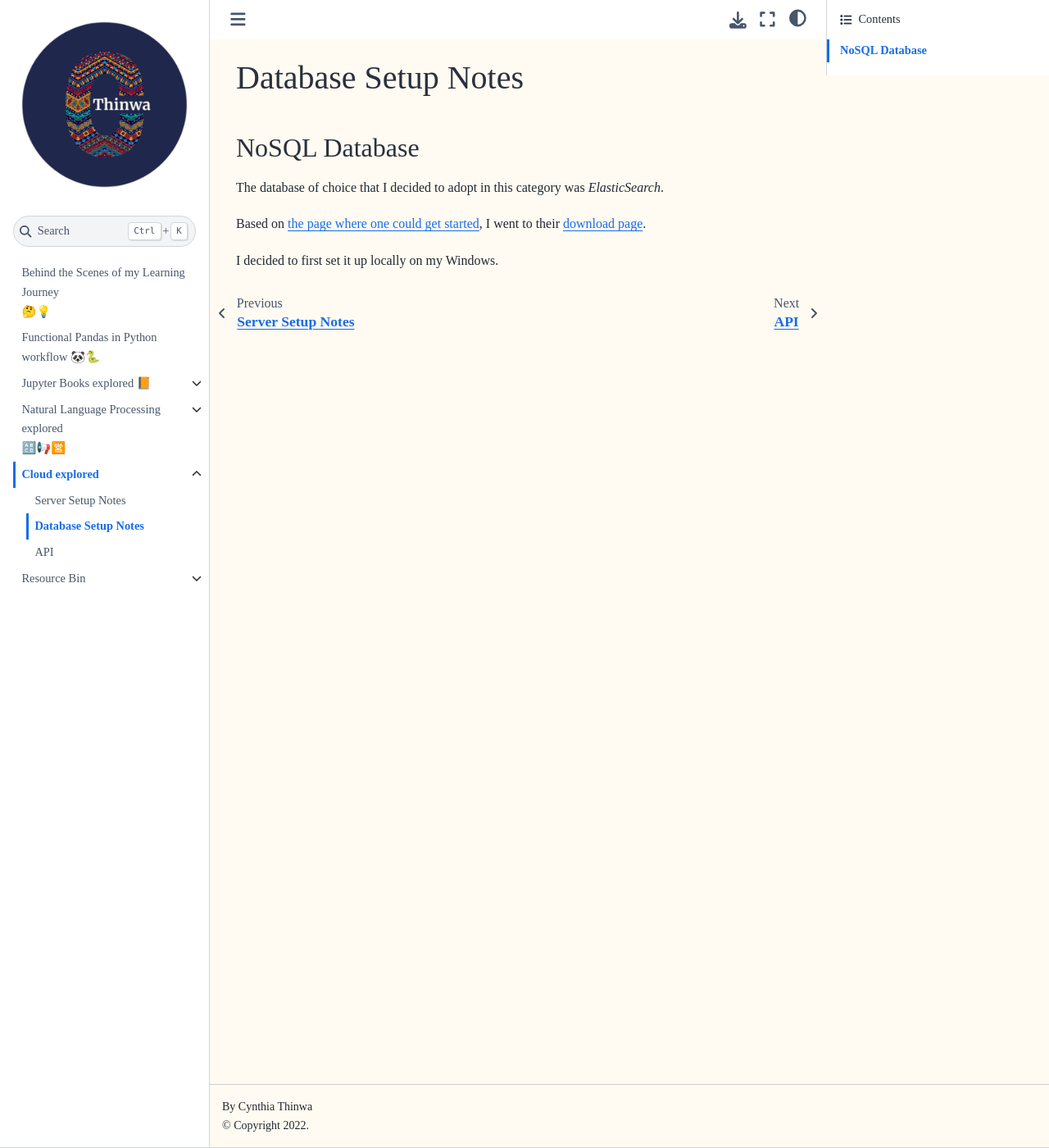
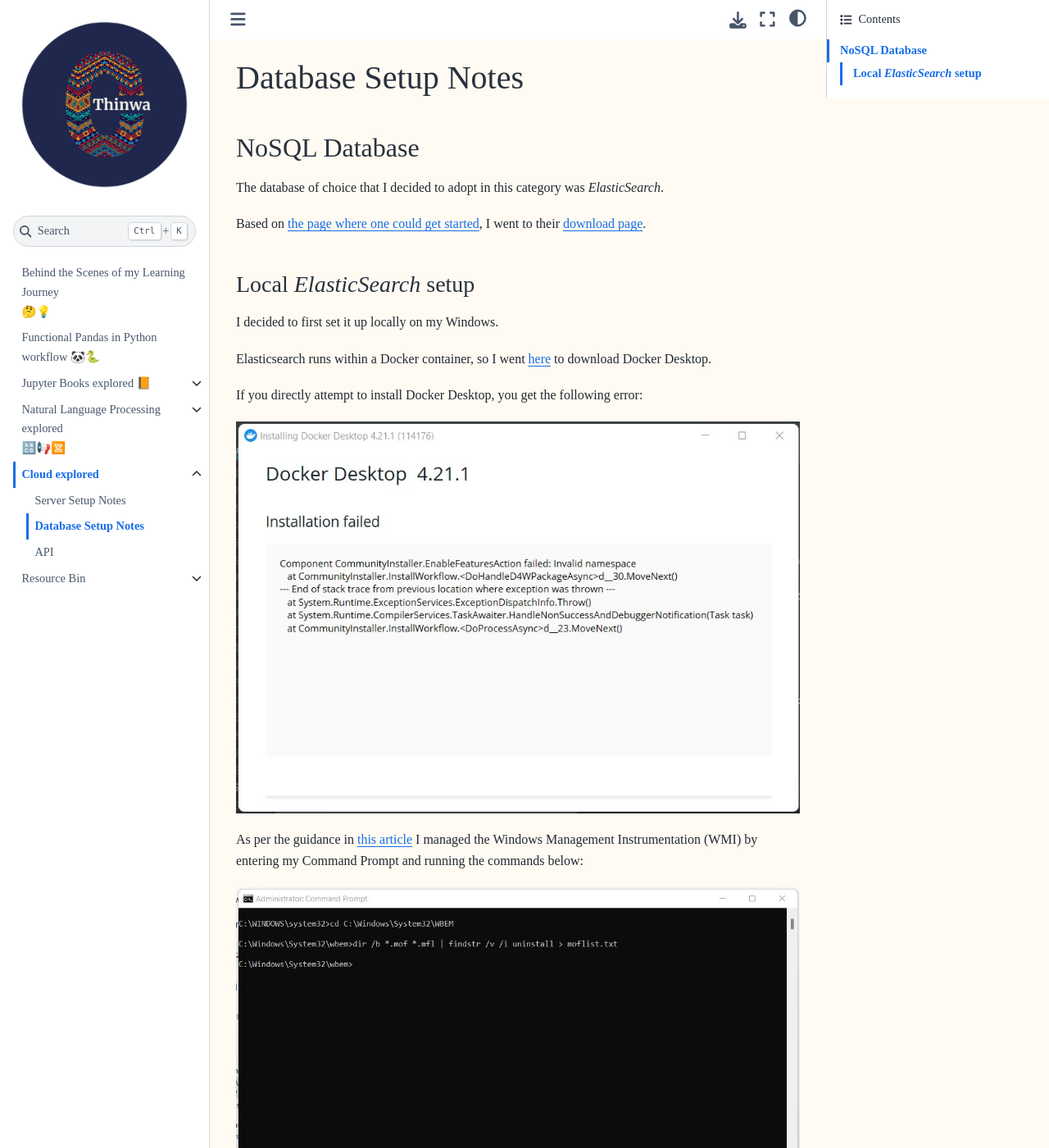
Before and after one commit to CeeThinwa/BTS-Continuous-Learning, a Jupyter Book: the page built from book/6/database_setup.md, in a window 1280 px wide and 1400 px high. Shown: the whole window at 82% size. Built offline with Jupyter Book 1.0.4 settings and Sphinx 7.4.7 and the Sphinx Book theme 1.1.4, drawn with Linux system fonts in a browser that asks for light colours.

Commit message:
Update database_setup.md

```diff
--- a/book/6/database_setup.md
+++ b/book/6/database_setup.md
@@ -8,4 +8,17 @@
 Based on [the page where one could get started](https://www.elastic.co/webinars/getting-started-elasticsearch?baymax=default&elektra=docs&storm=top-video),
 I went to their [download page](https://www.elastic.co/downloads/elasticsearch).
 
+### Local *ElasticSearch* setup
 I decided to first set it up locally on my Windows.
+
+Elasticsearch runs within a Docker container, so I went [here](https://www.docker.com/products/docker-desktop/)
+to download Docker Desktop.
+
+If you directly attempt to install Docker Desktop, you get the following error:
+
+![Docker error](../images/docker-error.jpg)
+
+As per the guidance in [this article](https://stackoverflow.com/questions/71095210/installing-docker-desktop-4-5-0-failed-componet-communityinstaller-enablefeatur)
+I managed the Windows Management Instrumentation (WMI) by entering my Command Prompt and running the commands below:
+
+![WMI commands](../images/WMI-commands.jpg)
```
